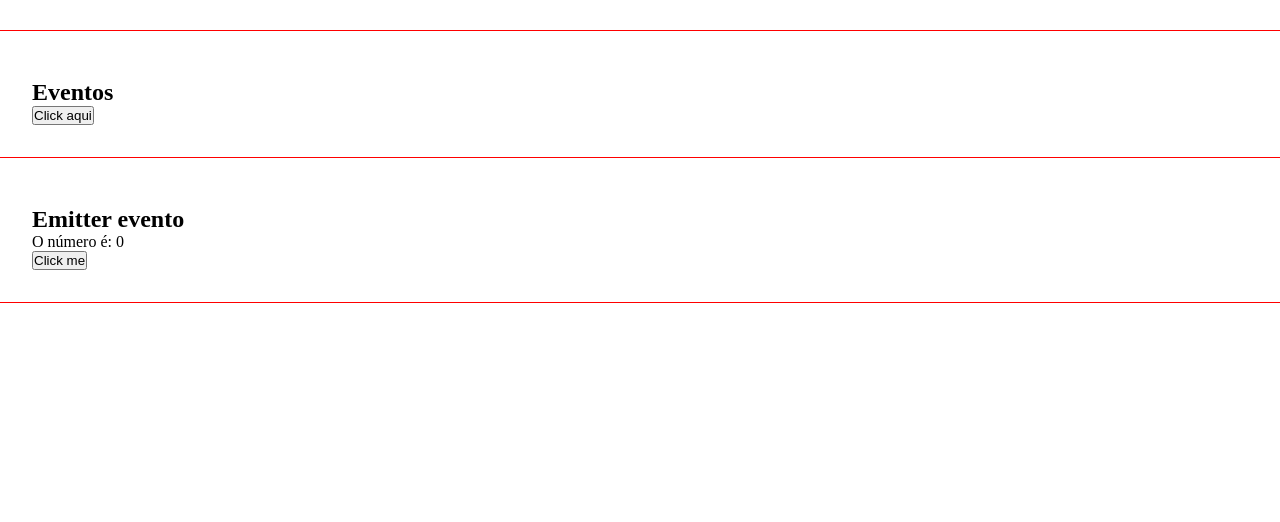
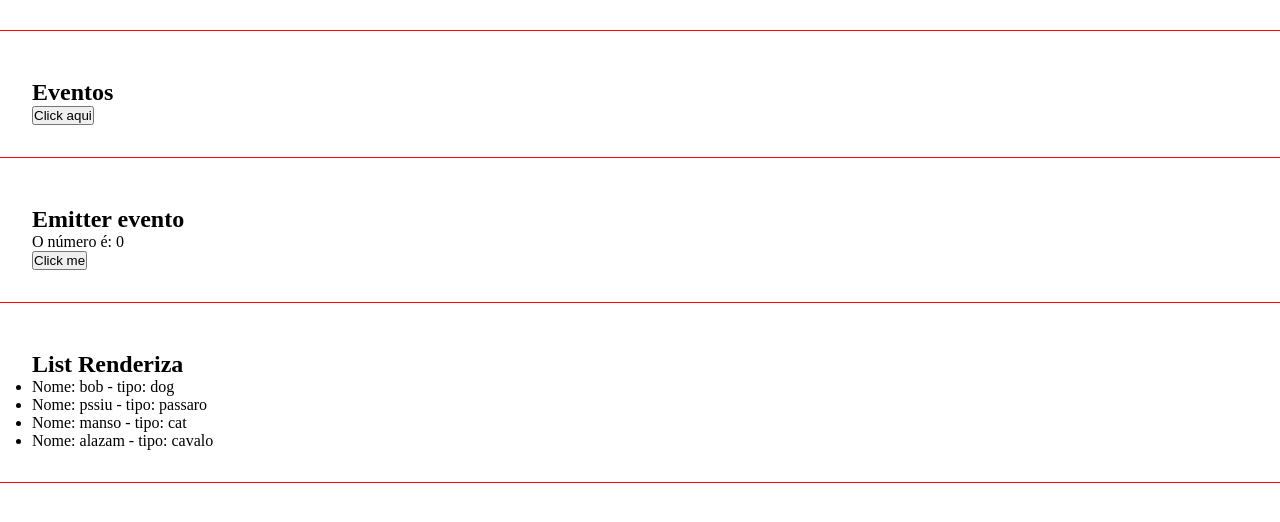
Before and after one commit to tiagobsb84/Angular_13-Curso, an Angular app: page / in a window 1280 px wide. Shown: the part 622-1144 px from the top of the page. Built offline with nearby package versions, Linux system fonts and the light colour scheme.

Commit message:
Renderizando lista

```diff
--- a/src/app/app.component.html
+++ b/src/app/app.component.html
@@ -9,3 +9,5 @@
 <app-evento></app-evento>
 
 <app-emitter></app-emitter>
+
+<app-lista-render></app-lista-render>
--- a/src/app/app.module.ts
+++ b/src/app/app.module.ts
@@ -9,6 +9,7 @@ import { IfRenderComponent } from './components/if-render/if-render.component';
 import { EventoComponent } from './components/evento/evento.component';
 import { EmitterComponent } from './components/emitter/emitter.component';
 import { ChangeNumberComponent } from './components/change-number/change-number.component';
+import { ListaRenderComponent } from './components/lista-render/lista-render.component';
 
 @NgModule({
   declarations: [
@@ -19,7 +20,8 @@ import { ChangeNumberComponent } from './components/change-number/change-number.
     IfRenderComponent,
     EventoComponent,
     EmitterComponent,
-    ChangeNumberComponent
+    ChangeNumberComponent,
+    ListaRenderComponent
   ],
   imports: [
     BrowserModule
--- /dev/null
+++ b/src/app/components/lista-render/lista-render.component.html
@@ -0,0 +1,6 @@
+<div class="class">
+    <h2>List Renderiza</h2>
+    <ul>
+        <li *ngFor="let animal of animals">Nome: {{ animal.name }} - tipo: {{ animal.type }}</li>
+    </ul>
+</div>
--- /dev/null
+++ b/src/app/components/lista-render/lista-render.component.ts
@@ -0,0 +1,21 @@
+import { Component, OnInit } from '@angular/core';
+
+@Component({
+  selector: 'app-lista-render',
+  templateUrl: './lista-render.component.html',
+  styleUrls: ['./lista-render.component.css']
+})
+export class ListaRenderComponent implements OnInit {
+  animals = [
+    {name: 'bob', type: 'dog'},
+    {name: 'pssiu', type: 'passaro'},
+    {name: 'manso', type: 'cat'},
+    {name: 'alazam', type: 'cavalo'}
+  ]
+
+  constructor() { }
+
+  ngOnInit(): void {
+  }
+
+}
```
Also changed, not shown: src/app/components/lista-render/lista-render.component.css (added), 1 other file (tests, documents, lock files or other folders).
